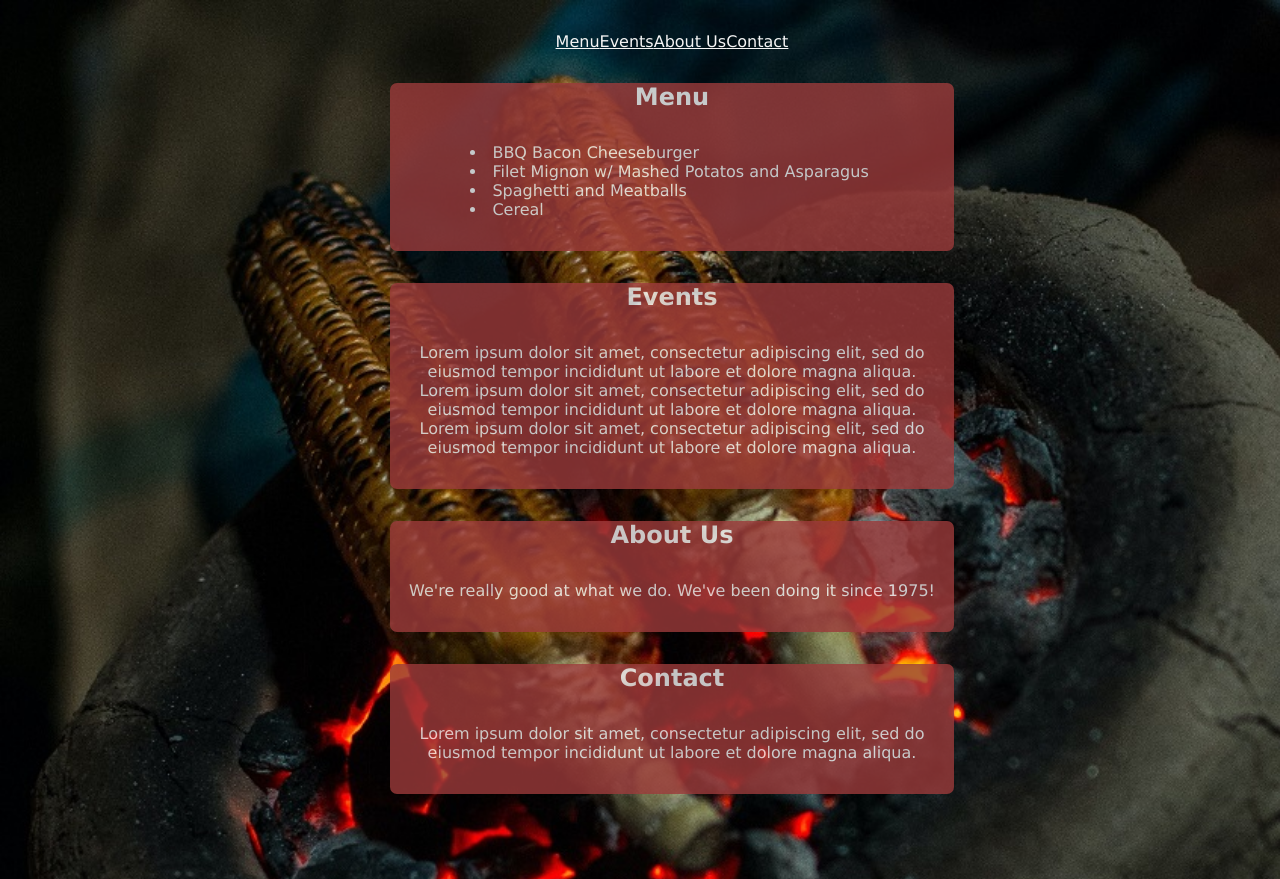
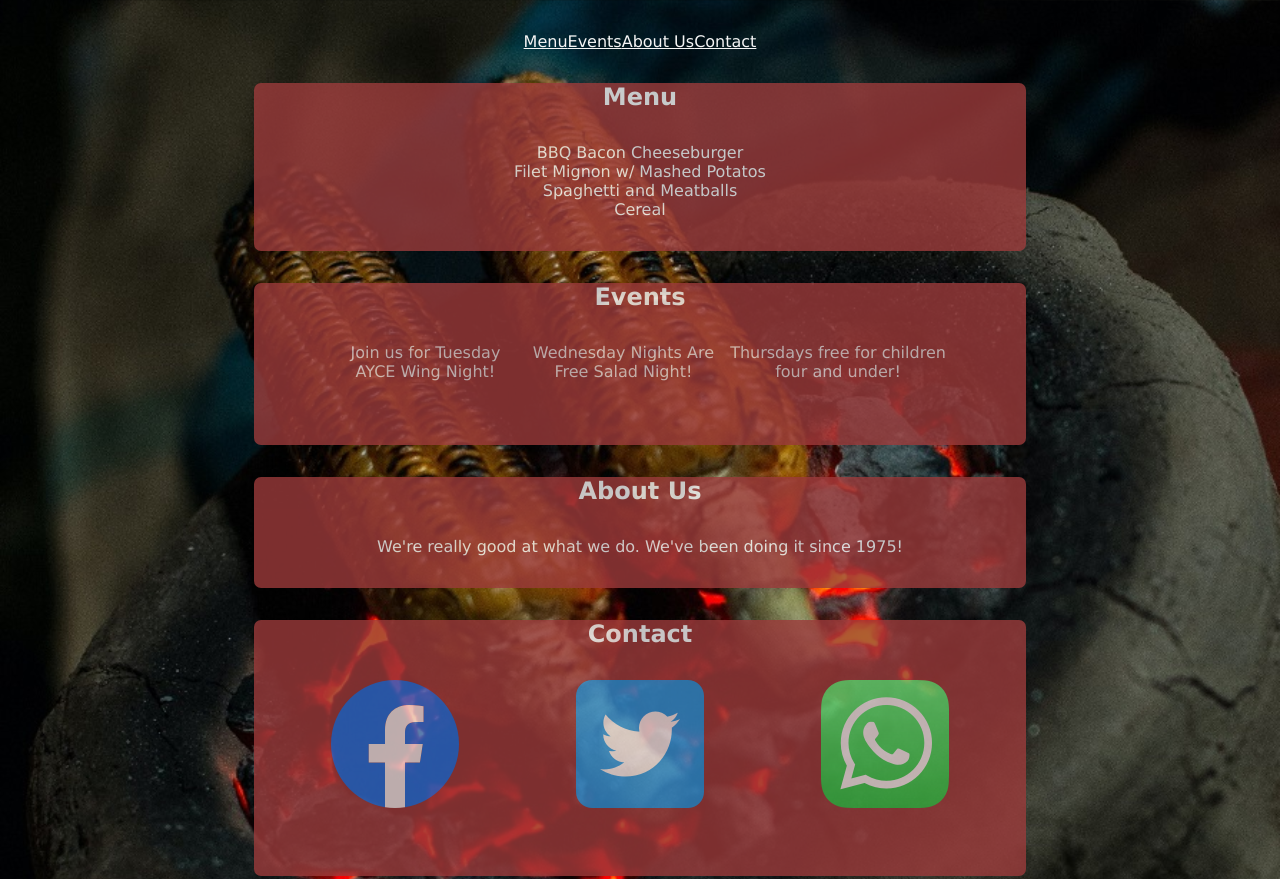
Before and after one commit to WeCanCodeIT/food_page, a plain HTML site: page index.html in a window 1280 px wide. Shown: the top 879 px of the page. Drawn offline with Linux system fonts and the light colour scheme.

Commit message:
icons, flex and more

```diff
--- a/index.html
+++ b/index.html
@@ -22,7 +22,7 @@
             <h2>Menu</h2>
             <ul>
                 <li>BBQ Bacon Cheeseburger</li>
-                <li>Filet Mignon w/ Mashed Potatos and Asparagus</li>
+                <li>Filet Mignon w/ Mashed Potatos</li>
                 <li>Spaghetti and Meatballs</li>
                 <li>Cereal</li>
             </ul>
@@ -30,11 +30,11 @@
 
         <section id="events">
             <h2>Events</h2>
-
-                <article>Lorem ipsum dolor sit amet, consectetur adipiscing elit, sed do eiusmod tempor incididunt ut labore et dolore magna aliqua.</article>
-                <article>Lorem ipsum dolor sit amet, consectetur adipiscing elit, sed do eiusmod tempor incididunt ut labore et dolore magna aliqua.</article>
-                <article>Lorem ipsum dolor sit amet, consectetur adipiscing elit, sed do eiusmod tempor incididunt ut labore et dolore magna aliqua.</article>
-
+            <section id="article-section">
+                <article>Join us for Tuesday AYCE Wing Night!</article>
+                <article>Wednesday Nights Are Free Salad Night!</article>
+                <article>Thursdays free for children four and under!</article>
+            </section>
 
         </section>
 
@@ -45,7 +45,15 @@
 
         <section id="contact">
             <h2>Contact</h2>
-            <p>Lorem ipsum dolor sit amet, consectetur adipiscing elit, sed do eiusmod tempor incididunt ut labore et dolore magna aliqua.</p>
+            <section id="icons">
+                <a href="https://www.facebook.com">
+                <img src="images/fb.png" alt="facebook icon"></a>
+                <a href="https://www.twitter.com">
+                <img src="images/twt.png" alt="twitter icon"></a>
+                <a href=”tel:867-5309″ class=”mobilesOnly>
+                <img src="images/phn.png" alt="phone icon"></a>
+
+            </section>
 
         </section>
 
--- a/style.css
+++ b/style.css
@@ -8,37 +8,55 @@
 
 
 body {
-width: 80%;
-background-image: url("images/background2.jpg");
-background-size: cover;
-padding-left: 20rem;
-place-items: center;
-text-align: center;
+    width: 80%;
+    background-image: url("images/background2.jpg");
+    background-attachment: fixed;
+    background-size: cover;
+    /* padding-left: 20rem; */
+    place-items: center;
+    text-align: center;
+    margin: auto;
+
 }
 
 .main-container{
-    display: grid;
+    /* display: grid; */
 }
 
 
 .nav-parent{
-    display: grid;
+    display: flex;
+    justify-content: space-around;
+    margin: 2rem auto;
+    /* display: grid;
     grid-template-columns: auto auto auto auto;
-    margin: 2rem auto;
+    margin: 2rem auto;  */
 }
+
 
 #menu{
     /* display: grid; */
     margin: auto;
     /* padding: 0; */
+    flex-wrap: wrap;
+
 
 }
 
 
 #events{
-    display: grid;
     margin: 2rem auto;
+    border-color: bisque;
+    border-width: 20px;
+
 }
+
+#article-section{
+    display: flex;
+    justify-content: space-between;
+    border-color: bisque;
+    border-width: 20px;
+ }
 
 #contact{
     margin: 2rem auto;
@@ -49,8 +67,10 @@ text-align: center;
 
 li{
     list-style-position: inside;
-    text-align: left;
-    padding-left: 5rem;
+    text-align: center;
+    list-style: none;
+    /* padding-left: 5rem; */
+
 }
 
 h2{
@@ -66,6 +86,18 @@ section{
     border-radius: 7px;
 }
 
+#icons{
+    display: flex;
+    justify-content: space-between;
+    flex-wrap: wrap;
+    align-items: center;
+}
+
+.mobilesOnly {
+    visibility:hidden;
+}
+
+
 footer{
     padding-top: 20rem;
 }
```
Also changed, not shown: images/fb.png (added), images/phn.png (added), images/twt.png (added).
